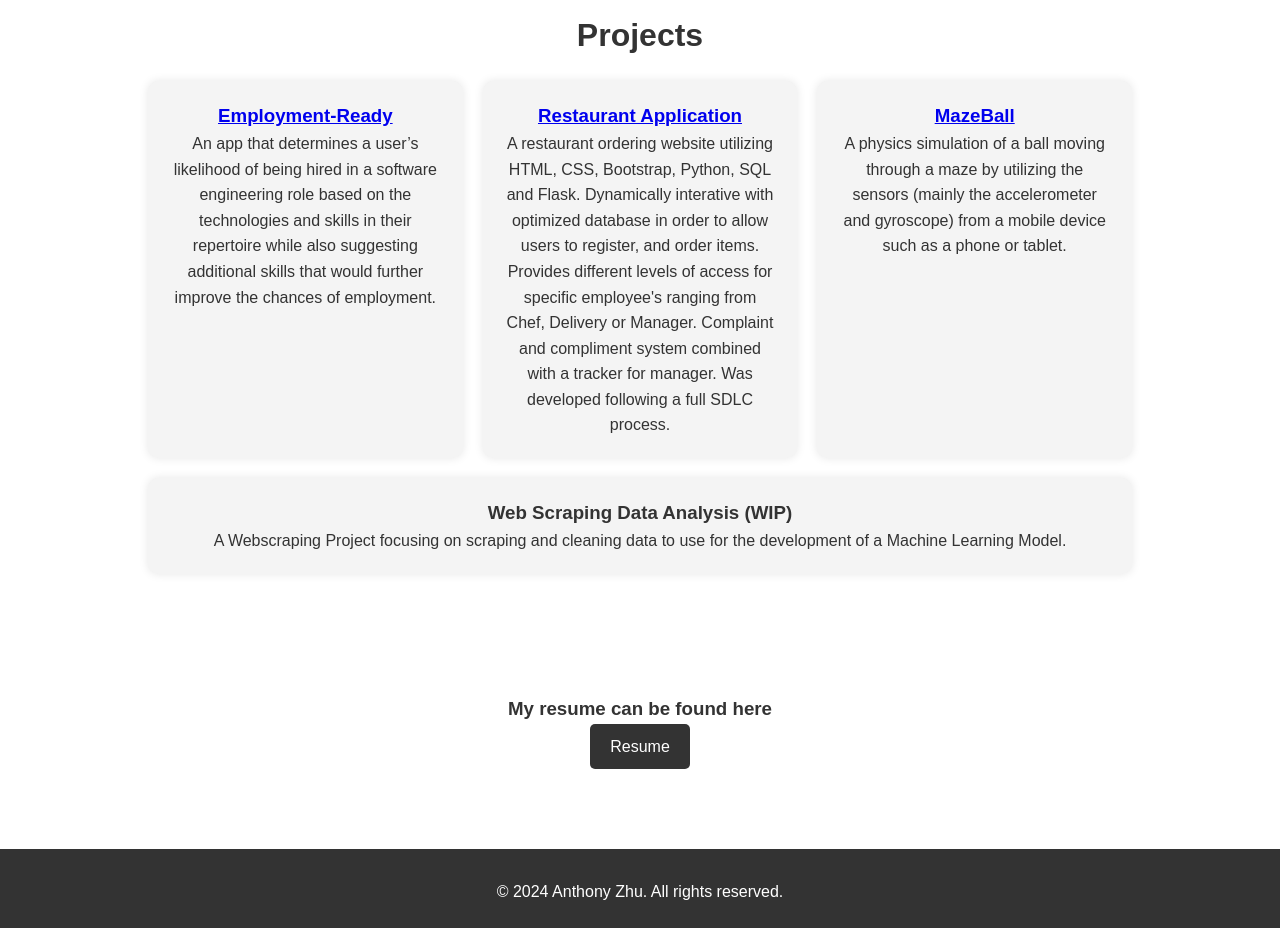
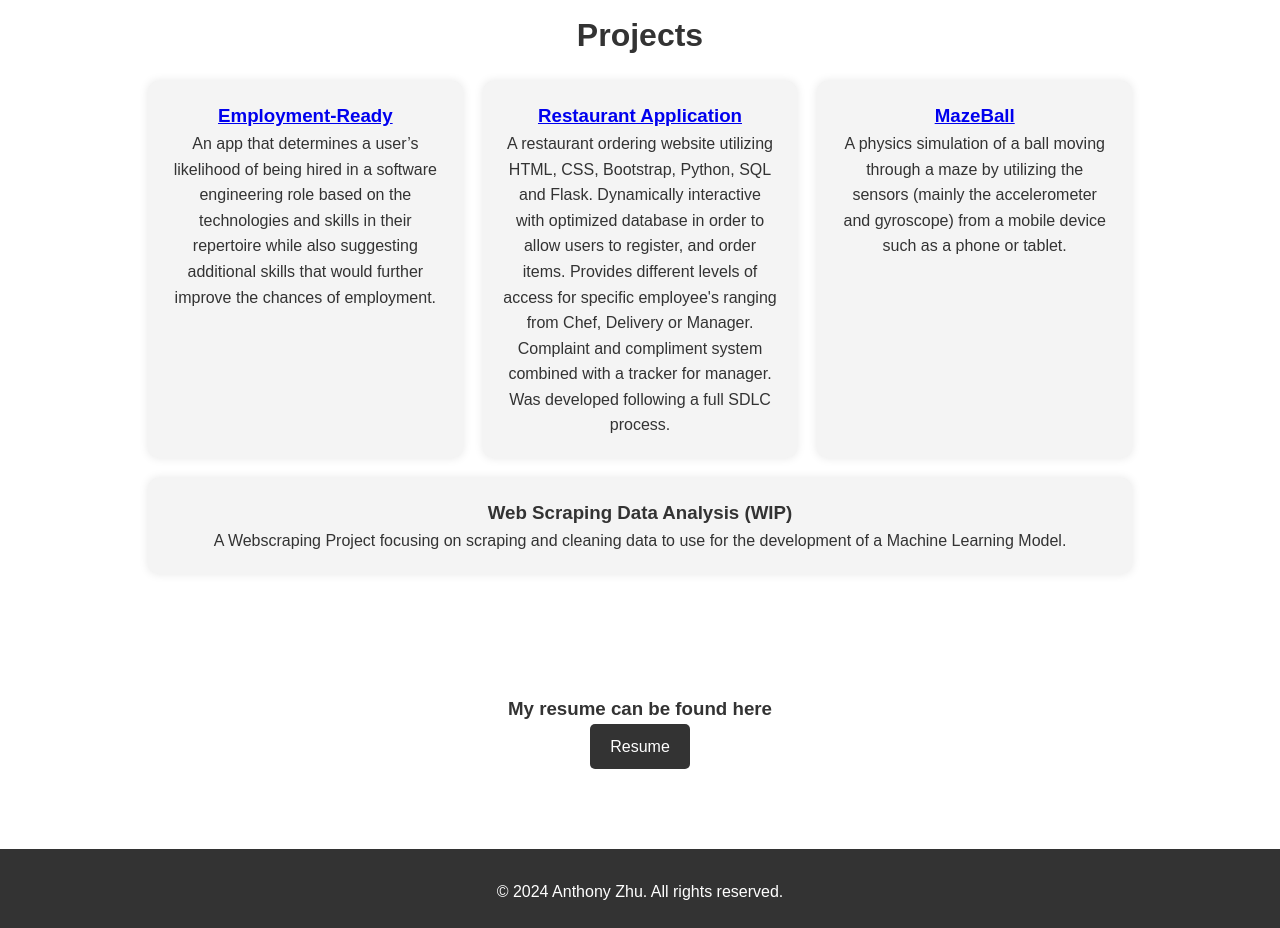
Before and after one commit to azhu000/portfolio, a plain HTML site: page index.html in a window 1280 px wide. Shown: the part 1380-2308 px from the top of the page. Drawn offline with Linux system fonts and the light colour scheme.

Commit message:
fixed spelling error

```diff
--- a/index.html
+++ b/index.html
@@ -102,7 +102,7 @@
                 </div>
                 <div class="project">
                     <h3><a href="https://github.com/azhu000/Joe-s-Grab-and-Go" target="_blank">Restaurant Application</a></h3>
-                    <p>A restaurant ordering website utilizing HTML, CSS, Bootstrap, Python, SQL and Flask. Dynamically interative with optimized database in order to allow users to register, and order items.
+                    <p>A restaurant ordering website utilizing HTML, CSS, Bootstrap, Python, SQL and Flask. Dynamically interactive with optimized database in order to allow users to register, and order items.
                         Provides different levels of access for specific employee's ranging from Chef, Delivery or Manager. Complaint and compliment system combined with a tracker for manager. Was developed following a
                     full SDLC process. </p>
                 </div>
```
